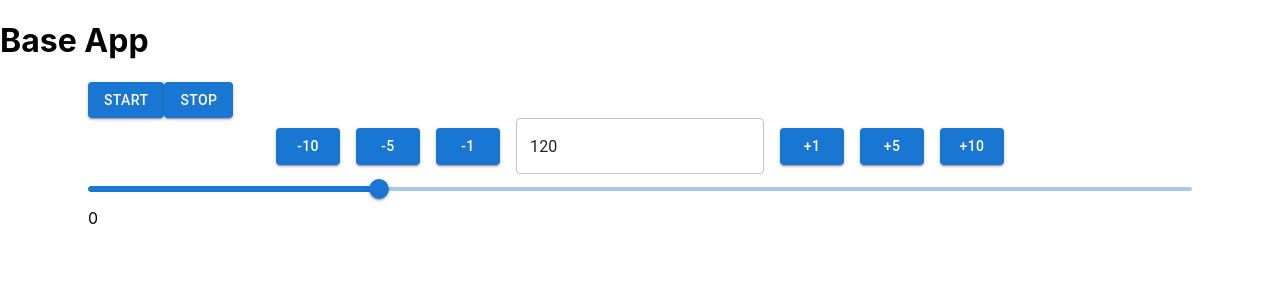
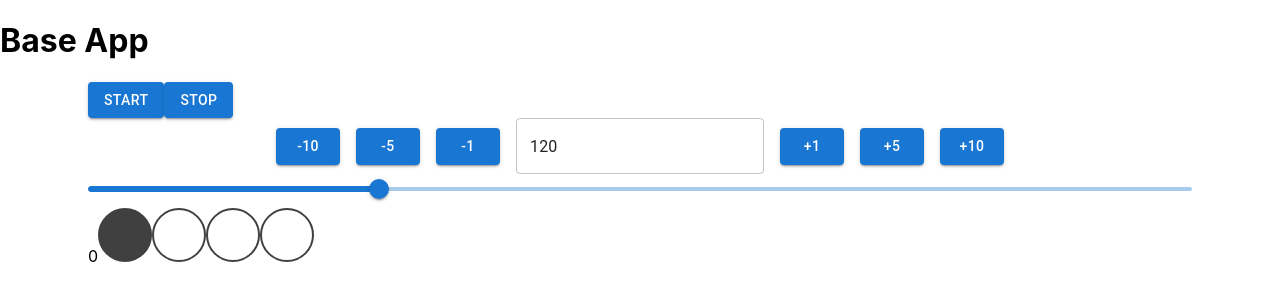
Before and after one commit to fleather2/metronome, a React (Create React App) app in the folder app/: page / in a window 1280 px wide. Shown: the top 300 px of the page. Built offline with nearby package versions, Linux system fonts and the light colour scheme.

Commit message:
Very basi beat circles working

```diff
--- a/app/src/components/Metronome/BeatCircles.js
+++ b/app/src/components/Metronome/BeatCircles.js
@@ -1,8 +1,26 @@
 import { Container } from "@mui/material";
+import "./beat.css";
+
+function BeatCircle (isCurrent) {
+    console.log(isCurrent)
+    if (isCurrent) {
+        return (<div className="beatCircleFill"/>)
+    } else{
+        return (<div className="beatCircle"/>)
+    }
+}
 
 function BeatCircles ({numBeats, currentBeat}) {
+    let circles = [];
+    for (let i = 0; i < numBeats; i++) {
+        circles.push(BeatCircle(currentBeat % numBeats == i));
+    }
+
     return (
-        <Container>{currentBeat}</Container>
+        <Container>
+            {currentBeat}
+            {circles}
+        </Container>
     )
 }
 
```
